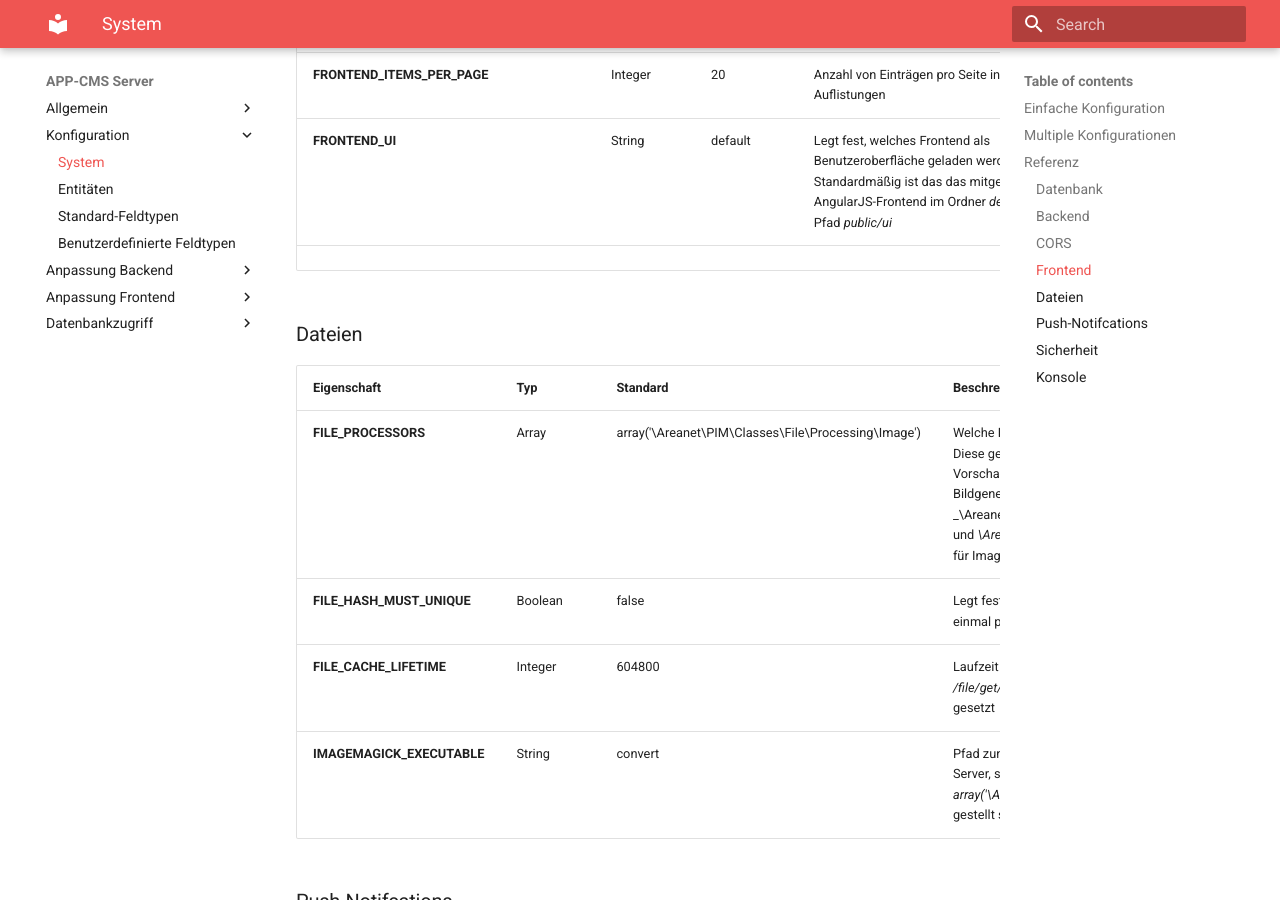
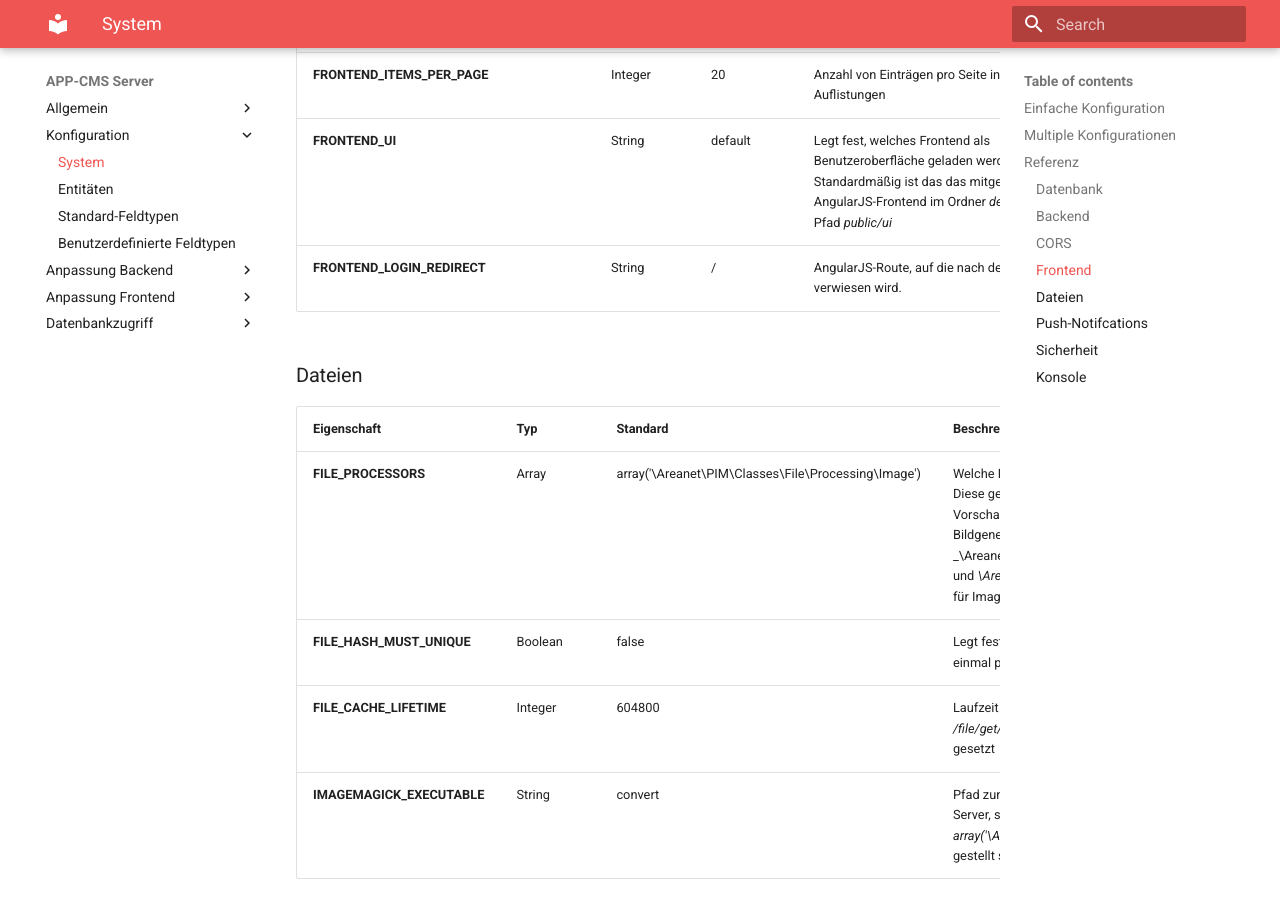
Before and after one commit to appcms/backend-doc, an MkDocs documentation site: the page built from docs/konfiguration/system.md, in a window 1280 px wide and 900 px high, scrolled down 4845 px. Built offline with MkDocs 1.6.1 and Material for MkDocs 9.7.7, drawn with Linux system fonts in a browser that asks for light colours; old or Windows-style settings are respelled for this version of MkDocs.

Commit message:
FRONTEND_LOGIN_REDIRECT explained

```diff
--- a/docs/konfiguration/system.md
+++ b/docs/konfiguration/system.md
@@ -119,7 +119,7 @@ Cross-Origin Resource Sharing: Erlaubt den Zugriff von Webclients über andere D
 | **FRONTEND_FORM_IMAGE_SQUARE_PREVIEW** | Boolean | true                  | Alle Vorschaubilder in Listen und Formularen werden quadratisch zugeschnitten. Bei _false_ werden die original Dimensionen beibehalten                                                                                                                                                                                                                                                |
 | **FRONTEND_ITEMS_PER_PAGE**                                       |  Integer       |      20                 |     Anzahl von Einträgen pro Seite in den Auflistungen                                                                                                                                                                                                                                                                                                                                                                                  |
 | **FRONTEND_UI**                        | String  | default               | Legt fest, welches Frontend als Benutzeroberfläche geladen werden soll. Standardmäßig ist das das mitgelieferte AngularJS-Frontend im Ordner _default_ im Pfad _public/ui_                                                                                                                                                                                                            |
-|                                        |         |                       |                                                                                                                                                                                                                                                                                                                                                                                       |
+| **FRONTEND_LOGIN_REDIRECT**                                      |    String     |       /                | AngularJS-Route, auf die nach dem Login verwiesen wird.                                                                                                                                                                                                                                                                                                                                                                                       |
 
 ### Dateien
 
```
